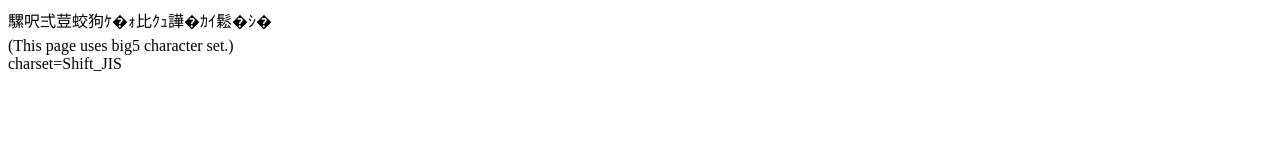
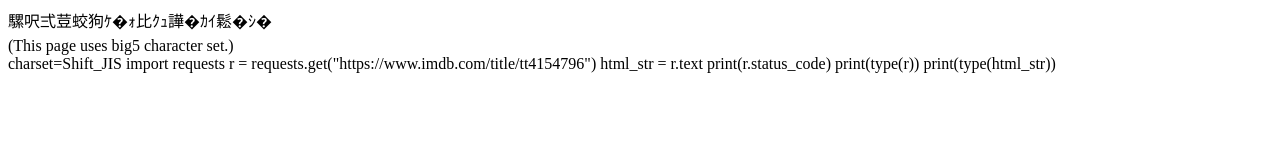
Before and after one commit to hsinghao/Allen1080211.github.io, a plain HTML site: page index.html in a window 1280 px wide. Drawn offline with Linux system fonts and the light colour scheme.

Commit message:
Update index.html

```diff
--- a/index.html
+++ b/index.html
@@ -11,5 +11,13 @@
 (This page uses big5 character set.)<br>
 charset=Shift_JIS
 
+	import requests
+
+r = requests.get("https://www.imdb.com/title/tt4154796")
+html_str = r.text
+print(r.status_code)
+print(type(r))
+print(type(html_str))
+
 </body>
 </html>
```
